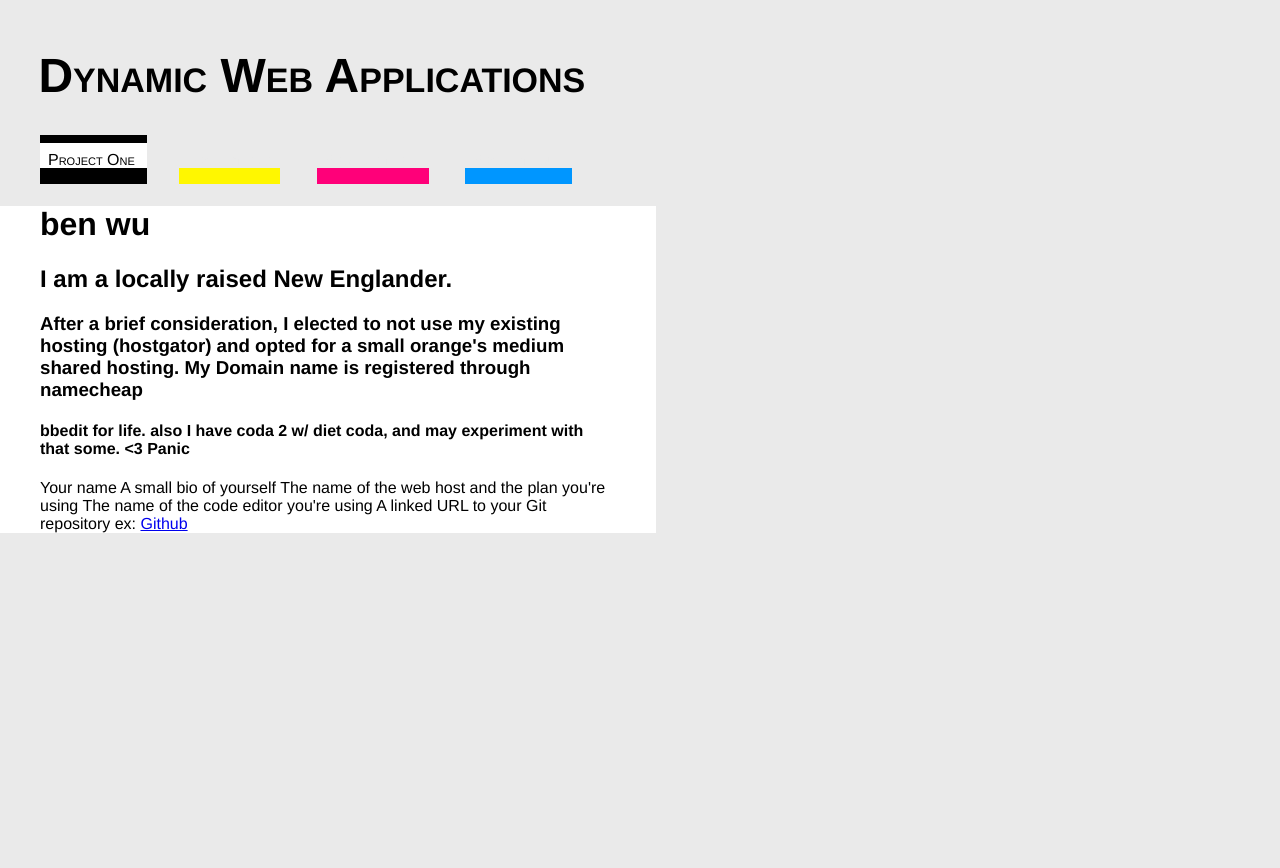
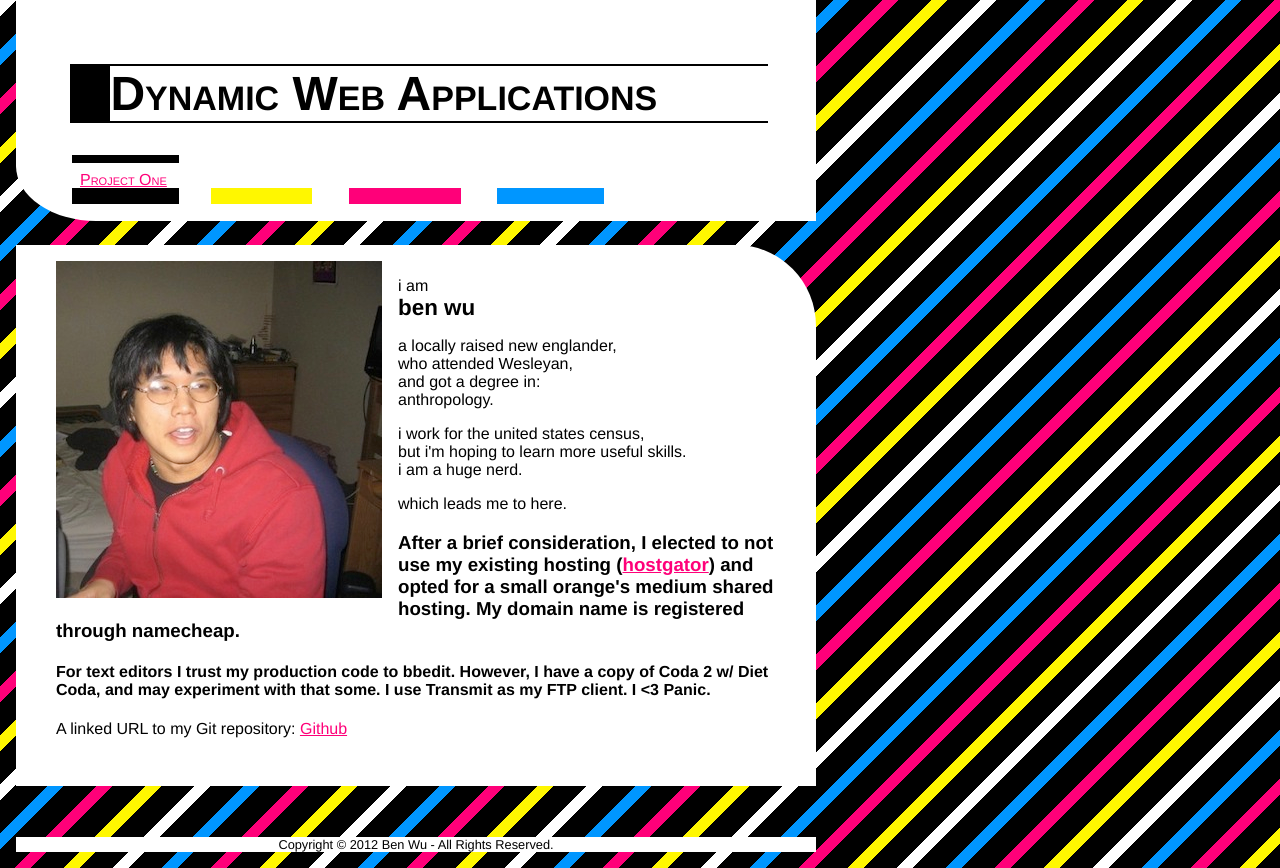
Before and after one commit to jforjamtastic/dwa, a PHP site: page /1/index.html in a window 1280 px wide. Before the commit the page ends 533 px from the top, so only its background shows below. Run offline with PHP 8.4, Linux system fonts and the light colour scheme.

Commit message:
Design Complete
completed design, added actual content. Project done except for bug
fixes

```diff
--- a/1/css/style.css
+++ b/1/css/style.css
@@ -1,26 +1,29 @@
 body{
 	background: #eaeaea;
-	/*background-image: url('../resources/background.png');*/
+	background-image: url('../resources/background3.png');
 	color: #000000;
-	margin: 0;
+	margin: -1em 2em 1em 1em;
 	padding: 0;
 	font-family: helvetica, arial, verdana;
-	max-width:40em;
-}
-img{
-	opacity:.4;
+	max-width:50em;
+	min-width:44em;
+
 }
 
 /* HEADER */
 
 #header{
-	min-width:40em;
-	padding: 0em 1em 1em 1em;
-	margin:1em 0em 0em -1em;
+	background: #ffffff;
+	padding: 1em 0em 1em 1em;
+	margin:1em 0em 1.5em 0em;
+	border-bottom-left-radius: 10% 25%;
 }
 #header h2{
 	font-size: 3em;
 	font-variant: small-caps;
+	border-top: 2px solid #000000;
+	border-left: 40px solid #000000;
+	border-bottom: 2px solid #000000;
 	margin: 1em 1em 1em .8em;
 }
 
@@ -31,19 +34,20 @@ img{
 	font-size: 1em;
 	font-variant: small-caps;
 	padding: 0em 0em 0em 0em;
-	margin: 0em 2em 0em 0em;
+	margin: 0em 2em 1em 0em;
 	color: #ffffff;
 
 	}
 #navigation ul , #navigation li{
 	display: inline;
 }
+
 li{
 	margin: 0em 2em 0em 0em;
 	padding: .5em .5em 0em .5em;
 	border-bottom: 1em solid black;
-	background: #eaeaea;
-	color: #eaeaea;
+	background: #ffffff;
+	color: #ffffff;
 }
 .active, li:hover{
 	color: #000000;
@@ -55,6 +59,7 @@ li{
 	border-bottom: 1em solid;
 	border-color: #000000;
 }
+
 
 #nav2{
 	border-bottom: 1em solid;
@@ -77,18 +82,28 @@ li{
 	background: #ffffff;
 	width: 100%
 	margin: 0em;
-	padding:.0em 2.5em 0em 2.5em;
+	padding:1em 2.5em 2em 2.5em;
+	border-top-right-radius: 10% 15%;
+}
+span{
+	font-size: 1.4em;
+	font-weight: bolder;
+}
+#portrait{
+	float: left;
+	padding: 0em 1em 0em 0em;
 }
 
-/* SIDEBAR */
-#sidebar{
-	float: left;
-	clear: right;
-	min-width:1em;
-	max-width: 12em;
+/*FOOTER */
+#footer{
+	font-size: .8em;
+	text-align: center;
+	background: #ffffff;
+	margin: 4em 0em 0em 0em;
+}
+
+/*LINKS */
+a {
+	color: #FF0079;
 
 }
-
-#main{
-	float:left;
-}
--- a/1/index.html
+++ b/1/index.html
@@ -2,7 +2,7 @@
 <html lang="en">
 <head>
 	<meta charset="utf-8" />
-	<title>meta</title>
+	<title>p1-meta</title>
 	<link rel="stylesheet" type="text/css" media="screen" href="css/style.css" />
 </head>
 <body>
@@ -11,7 +11,7 @@
 	<h2>Dynamic Web Applications</h2>
 	<div id="navigation">
 	<ul>
-		<li class='active' id='nav1'>Project One </li>
+		<li class='active' id='nav1'><a href="#">Project One</a> </li>
 		<li id='nav2'>Project two</li>
 		<li id='nav3'>Project three</li>
 		<li id='nav4'>Project four</li>
@@ -20,21 +20,44 @@
 </div>
 
 <div id="content">
-<h1>ben wu</h1>
-<h2>I am a locally raised New Englander. </h2>
-<h3>After a brief consideration, I elected to not use my existing hosting (hostgator)
-	and opted for a small orange's medium shared hosting. My Domain name is registered
-	through namecheap</h3>
-<h4>bbedit for life. also I have coda 2 w/ diet coda, and may experiment with that some. &lt;3 Panic</h4>
-<p>
-	    Your name
-    A small bio of yourself
-    The name of the web host and the plan you're using
-    The name of the code editor you're using
-    A linked URL to your Git repository ex: <a href="https://github.com/jforjamtastic/dwa">Github</a>
+	<div id="portrait">
+		<img src="resources/me.jpg" alt="me" >
+	</div>
+	<div id="bio">
+		<p>i am<br />
+			<span>ben wu</span>
+		</p>
+		<p>
+			a locally raised new englander,<br />
+			who attended Wesleyan, <br />
+			and got a degree in:<br />
+			anthropology.
+		</p>
 
-</p>
+		<p>
+			i work for the united states census, <br />
+			but i'm hoping to learn more useful skills.<br />
+			i am a huge nerd.
+		</p>
+		<p>	which leads me to here. </p>
+	</div>
+
+	<div id="hosting">
+		<h3>After a brief consideration, I elected to not use my existing hosting (<a href="http://www.hostgator.com">hostgator</a>)
+		and opted for a small orange's medium shared hosting. My domain name is registered through namecheap.</h3>
+	</div>
+	<div id="texteditors">
+		<h4>For text editors I trust my production code to bbedit. However, I have a copy of Coda 2 w/ Diet Coda,
+		and may experiment with that some. I use Transmit as my FTP client. I &lt;3 Panic.</h4>
+	</div>
+	<p>
+    	A linked URL to my Git repository: <a href="https://github.com/jforjamtastic/dwa">Github</a>
+	</p>
 </div>
+<div id="footer">
+	<p>Copyright &copy; 2012 Ben Wu - All Rights Reserved.</p>
+</div"
+
 </div>
 </body>
 </html>
```
Also changed, not shown: 1/resources/background.png (deleted), 1/resources/background3.png (added), 1/resources/me.jpg (added), 1 other file.
